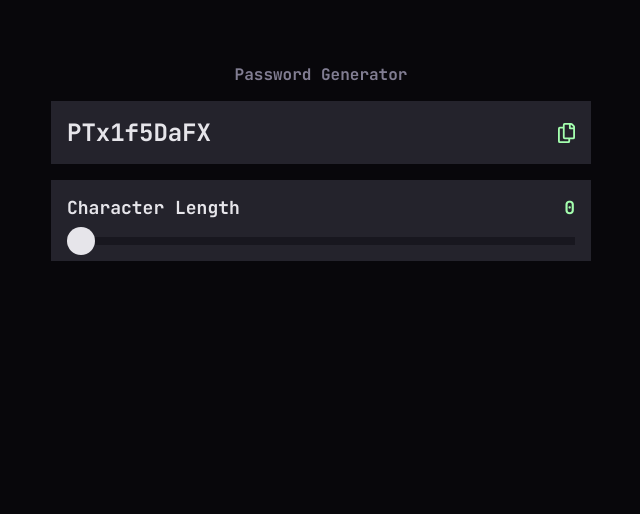
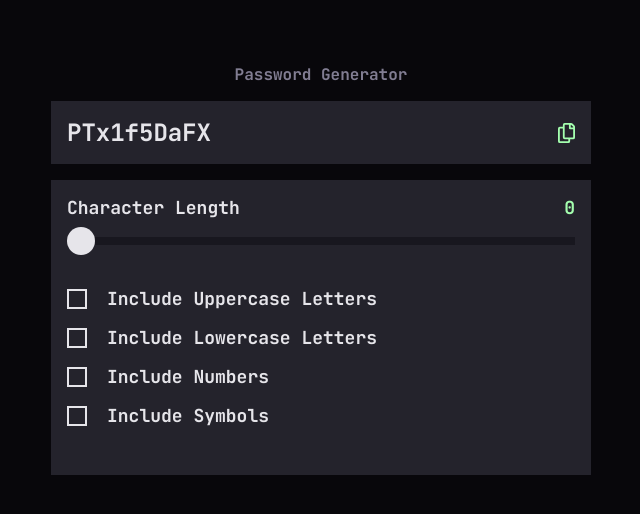
Before and after one commit to delroscol98/Password-Generator, a website: page index.html in a window 1280 px wide. Shown: the whole page, without its empty margins (319-959 px from the left). Drawn offline with Linux system fonts and the light colour scheme.

Commit message:
checkboxInclude

```diff
--- a/index.html
+++ b/index.html
@@ -28,7 +28,7 @@
         />
       </section>
 
-      <section class="passwordInput">
+      <form class="passwordInput">
         <section class="characterLength">
           <section class="characterLength__container">
             <label
@@ -47,7 +47,54 @@
             value="0"
           />
         </section>
-      </section>
+
+        <section class="checkboxInclude">
+          <article class="checkboxInclude__container">
+            <input
+              class="checkboxInclude__checkbox"
+              type="checkbox"
+              name="uppercase"
+              id="uppercase"
+            />
+            <label class="checkboxInclude__label paragraph" for="uppercase"
+              >Include Uppercase Letters</label
+            >
+          </article>
+          <article class="checkboxInclude__container">
+            <input
+              class="checkboxInclude__checkbox"
+              type="checkbox"
+              name="lowercase"
+              id="lowercase"
+            />
+            <label class="checkboxInclude__label paragraph" for="lowercase"
+              >Include Lowercase Letters</label
+            >
+          </article>
+          <article class="checkboxInclude__container">
+            <input
+              class="checkboxInclude__checkbox"
+              type="checkbox"
+              name="numbers"
+              id="numbers"
+            />
+            <label class="checkboxInclude__label paragraph" for="numbers"
+              >Include Numbers</label
+            >
+          </article>
+          <article class="checkboxInclude__container">
+            <input
+              class="checkboxInclude__checkbox"
+              type="checkbox"
+              name="symbols"
+              id="symbols"
+            />
+            <label class="checkboxInclude__label paragraph" for="symbols"
+              >Include Symbols</label
+            >
+          </article>
+        </section>
+      </form>
     </main>
   </body>
 </html>
--- /dev/null
+++ b/sass/components/characterLength.scss
@@ -0,0 +1,34 @@
+.characterLength {
+  display: grid;
+  gap: 1.8rem;
+
+  &__container {
+    display: flex;
+    justify-content: space-between;
+  }
+
+  &__label {
+    color: $color-white;
+  }
+
+  &__number {
+    color: $color-lime;
+  }
+
+  &__range {
+    appearance: none;
+    width: 100%;
+    cursor: pointer;
+    outline: none;
+    height: 0.8rem;
+    background-color: $color-black;
+
+    &::-webkit-slider-thumb {
+      appearance: none;
+      height: 2.8rem;
+      width: 2.8rem;
+      background-color: $color-white;
+      border-radius: 50%;
+    }
+  }
+}
--- /dev/null
+++ b/sass/components/checkboxInclude.scss
@@ -0,0 +1,32 @@
+.checkboxInclude {
+  margin: 4.2rem 0 3.2rem 0;
+  display: grid;
+  gap: 1.6rem;
+
+  &__container {
+    display: flex;
+    align-items: center;
+    gap: 2rem;
+  }
+
+  &__checkbox {
+    appearance: none;
+    font: inherit;
+    color: currentColor;
+    width: 2rem;
+    height: 2rem;
+    border: 2px solid $color-white;
+
+    &:checked {
+      background-image: url(../../starter-code/assets/images/icon-check.svg);
+      background-size: cover;
+      background-position: center;
+      background-color: $color-lime;
+      border: none;
+    }
+  }
+
+  &__label {
+    color: $color-white;
+  }
+}
--- a/sass/layout/passwordInput.scss
+++ b/sass/layout/passwordInput.scss
@@ -2,38 +2,3 @@
   background-color: $color-charcoal;
   padding: 1.6rem;
 }
-
-.characterLength {
-  display: grid;
-  gap: 1.8rem;
-}
-
-.characterLength__container {
-  display: flex;
-  justify-content: space-between;
-}
-
-.characterLength__label {
-  color: $color-white;
-}
-
-.characterLength__number {
-  color: $color-lime;
-}
-
-.characterLength__range {
-  appearance: none;
-  width: 100%;
-  cursor: pointer;
-  outline: none;
-  height: 0.8rem;
-  background-color: $color-black;
-
-  &::-webkit-slider-thumb {
-    appearance: none;
-    height: 2.8rem;
-    width: 2.8rem;
-    background-color: $color-white;
-    border-radius: 50%;
-  }
-}
--- a/sass/main.scss
+++ b/sass/main.scss
@@ -3,5 +3,8 @@
 @import "base/base";
 @import "base/typography";
 
+@import "components/characterLength";
+@import "components/checkboxInclude";
+
 @import "layout/passwordDisplay";
 @import "layout/passwordInput";
```
Also changed, not shown: css/style.css, starter-code/assets/images/icon-check.svg.
